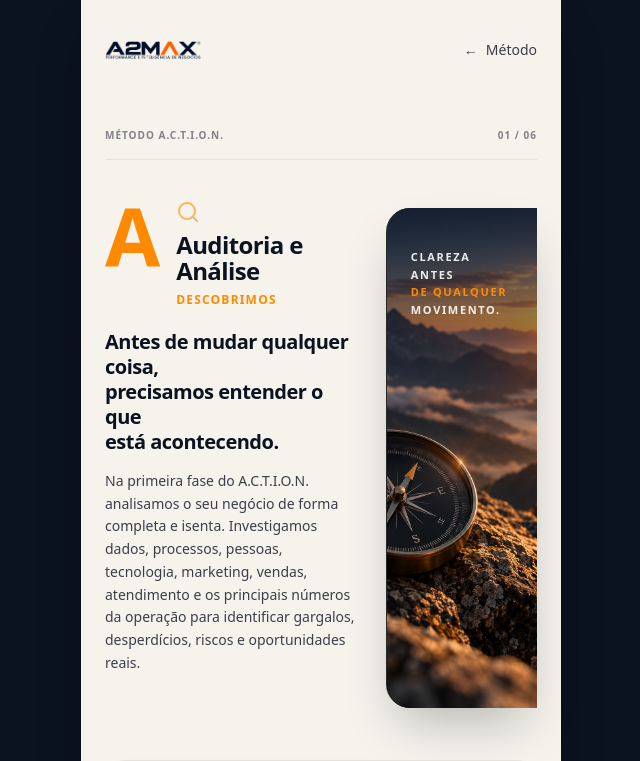
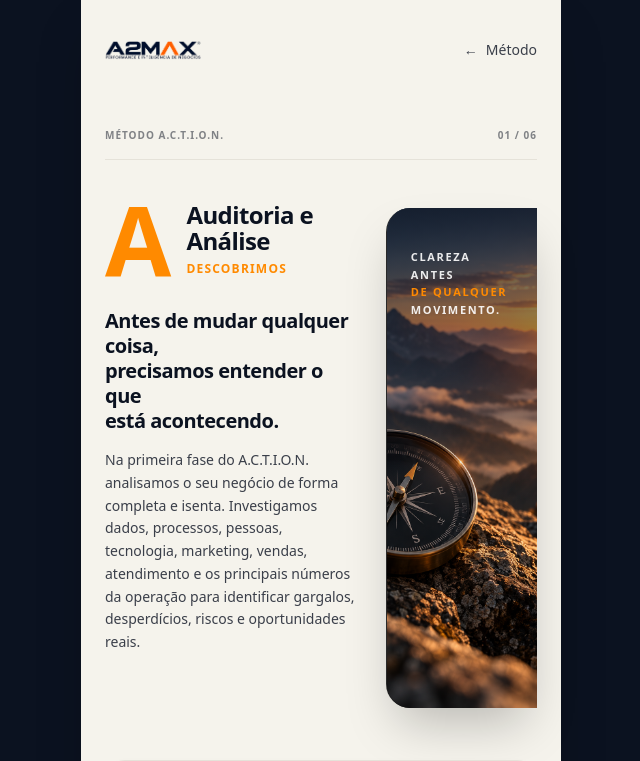
Before and after one commit to A2Max-Business/a2max-bio, a Next.js app: page /action/a in a window 1280 px wide. Shown: the top 761 px of the page, without its empty margins (319-959 px from the left). Built offline with nearby package versions, Linux system fonts and the light colour scheme.

Commit message:
style: finalize ACTION phase identity

```diff
--- a/components/action-phases/PhaseIdentity.tsx
+++ b/components/action-phases/PhaseIdentity.tsx
@@ -1,46 +1,29 @@
 import * as React from "react";
-import { Icons } from "@/components/ui/Icons";
 
 interface PhaseIdentityProps {
   letter: string;
   title: string;
   verb: string;
-  iconSlug: string;
+  iconSlug?: string;
 }
 
-const getIconForPhase = (slug: string, className: string = "w-8 h-8 text-laranja-energia") => {
-  switch (slug) {
-    case "a": return <Icons.search className={className} />;
-    case "c": return <Icons.settings className={className} />;
-    case "t": return <Icons.trendingUp className={className} />;
-    case "i": return <Icons.barChart className={className} />;
-    case "o": return <Icons.refreshCw className={className} />;
-    case "n": return <Icons.arrowUpRight className={className} />;
-    default: return <Icons.document className={className} />;
-  }
-};
-
-export function PhaseIdentity({ letter, title, verb, iconSlug }: PhaseIdentityProps) {
+export function PhaseIdentity({ letter, title, verb }: PhaseIdentityProps) {
   return (
-    <div className="flex flex-row items-start gap-4 sm:gap-5 pt-4 pb-5 w-full z-10">
+    <div className="flex flex-row items-center gap-4 sm:gap-5 pt-4 pb-5 w-full z-10">
       {/* Huge Letter */}
-      <div className="flex-shrink-0 mt-0 sm:mt-1">
-        <span className="text-[64px] sm:text-[80px] font-black text-laranja-energia leading-none select-none tracking-tighter">
+      <div className="flex-shrink-0">
+        <span className="text-[76px] sm:text-[96px] font-black text-laranja-energia leading-none select-none tracking-tighter">
           {letter}
         </span>
       </div>
 
-      {/* Title, Verb and Icon */}
-      <div className="flex flex-col flex-1 pt-1.5 sm:pt-2">
-        <div className="mb-1.5 sm:mb-2 opacity-60">
-          {getIconForPhase(iconSlug, "w-5 h-5 sm:w-6 sm:h-6 text-laranja-energia")}
-        </div>
-
-        <h1 className="text-[19px] sm:text-[24px] font-bold text-azul-noite leading-[1.1] tracking-tight mb-1">
+      {/* Title and Verb */}
+      <div className="flex flex-col flex-1">
+        <h1 className="text-[19px] sm:text-[24px] font-bold text-azul-noite leading-[1.1] tracking-tight mb-0.5">
           {title}
         </h1>
 
-        <div className="text-[10px] sm:text-[12px] font-bold tracking-widest text-laranja-energia uppercase mt-0.5">
+        <div className="text-[10px] sm:text-[12px] font-bold tracking-widest text-laranja-energia uppercase mt-1">
           {verb}
         </div>
       </div>
```
